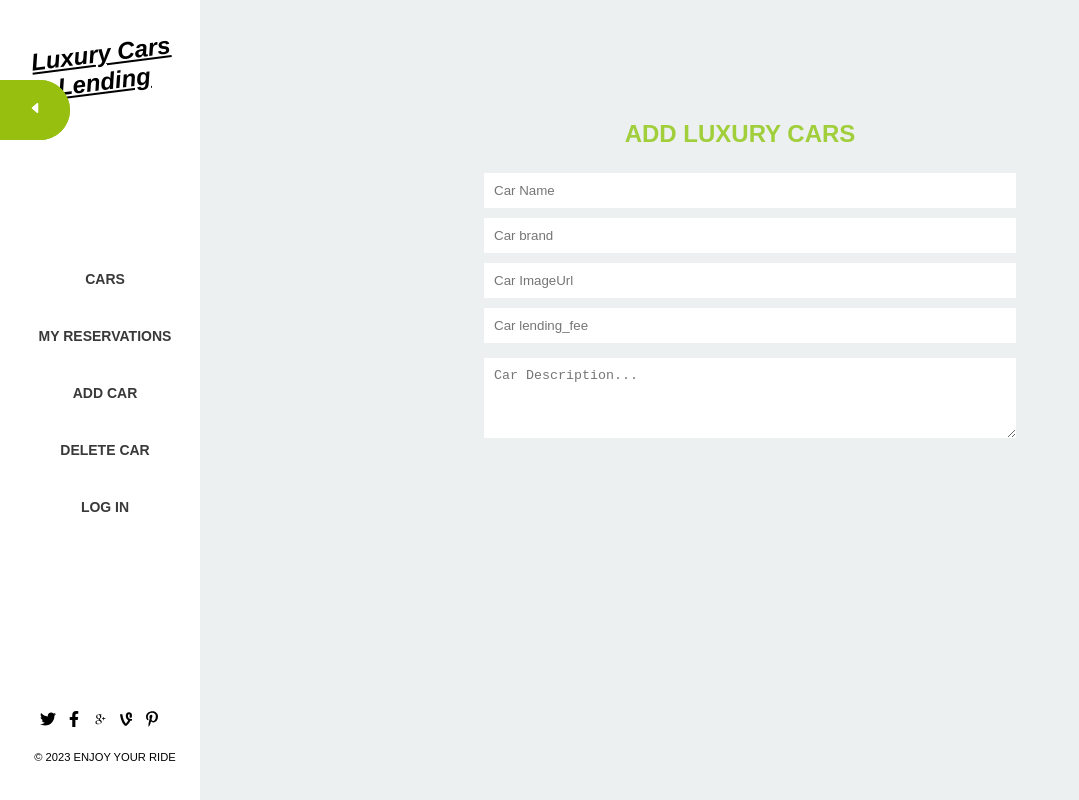
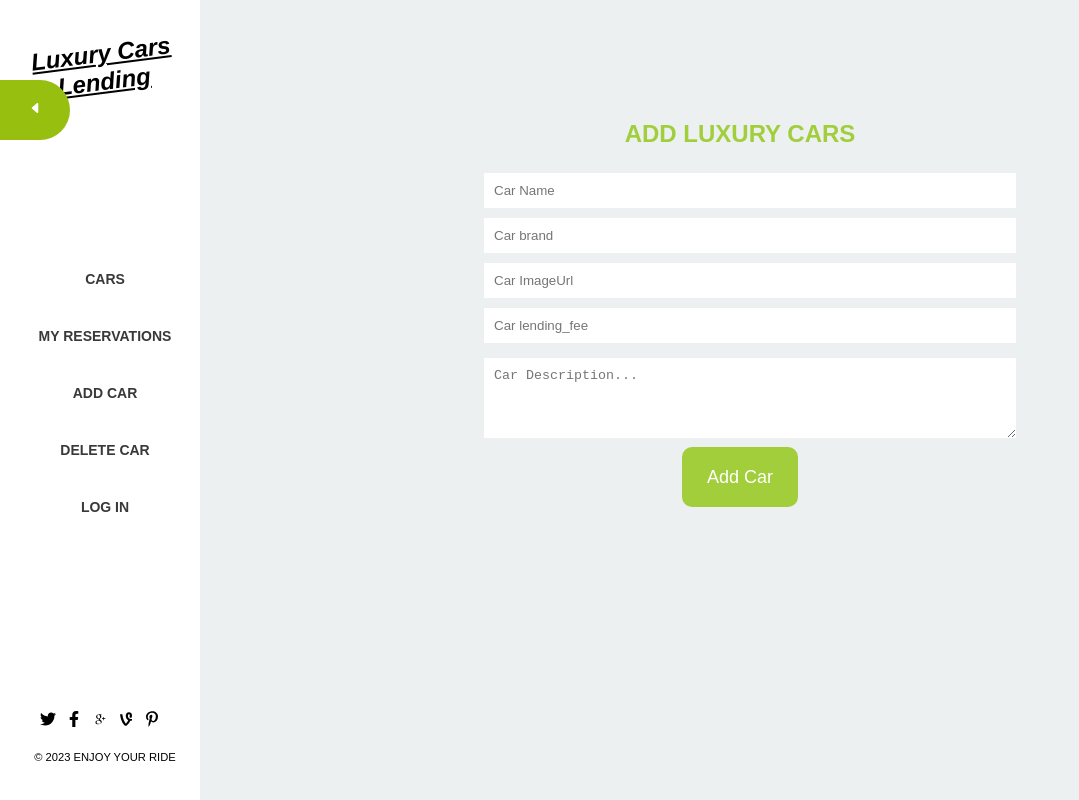
Before and after one commit to blase147/luxury-cars-frontend, a React (Create React App) app: page /add_car in a window 1280 px wide. Shown: the whole page, without its empty margins (0-1079 px from the left). Built offline with nearby package versions, Linux system fonts and the light colour scheme.

Commit message:
modified the addcar btn css

```diff
--- a/src/components/addCars/addCars.scss
+++ b/src/components/addCars/addCars.scss
@@ -19,10 +19,13 @@
 h2{
   color: $secondary-color;
 }
-input[type="submit"]{
+.btnsubmitf{
+  position: relative;
   background-color: $secondary-color;
   text-align: center;
   padding-inline: 25px;
+  padding-block: 0;
+  margin: 5px 0 0 0;
   border-radius: 10px;
   color: white;
   font-size: large;
```
